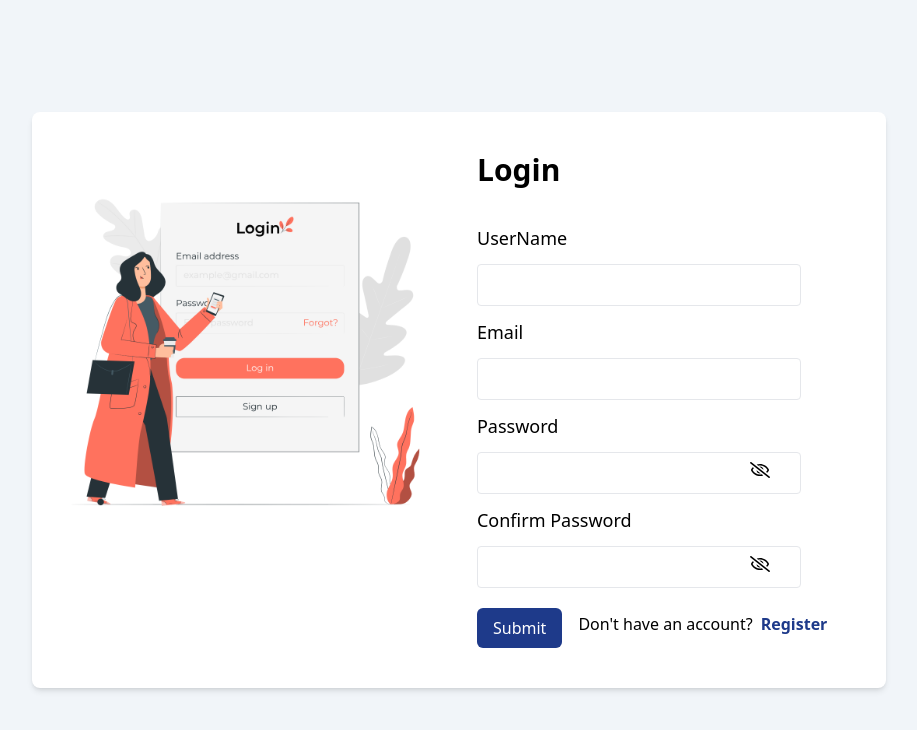
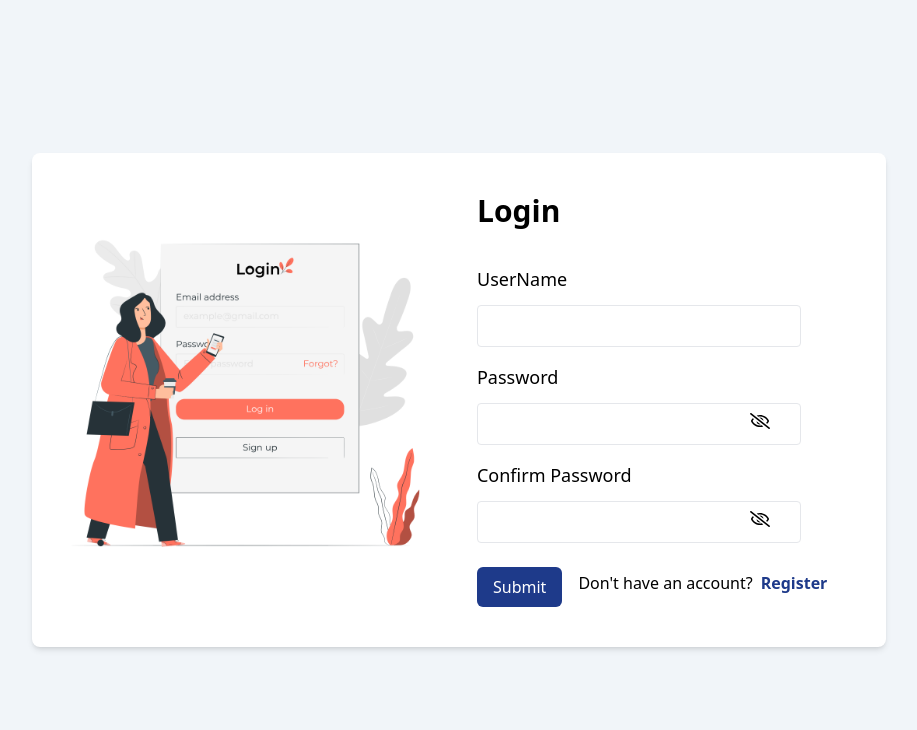
Before and after one commit to himsgyawali54/Food-Zone, a React (Vite) app: page / in a window 1280 px wide. Shown: the top 730 px of the page, without its empty margins (181-1098 px from the left). Built offline with nearby package versions, Linux system fonts and the light colour scheme.

Commit message:
email removed from login page

```diff
--- a/src/Login/LoginForm.tsx
+++ b/src/Login/LoginForm.tsx
@@ -90,7 +90,7 @@ const LoginForm = () => {
                 <div className="mb-4 flex flex-col">
                   <h3 className="text-3xl pb-5 font-semibold">Login</h3>
                 </div>
-                <div className="mb-3 flex flex-col">
+                <div className="mb-4 flex flex-col">
                   <label htmlFor="username">UserName</label>
 
                   <input
@@ -100,21 +100,8 @@ const LoginForm = () => {
                   />
                   {errors.username && <span>This Field Is required</span>}
                 </div>
-                <div className="mb-3 flex flex-col">
-                  <label htmlFor="email">Email</label>
-                  <input
-                    type="email"
-                    id="email"
-                    {...register("email", {
-                      pattern: /^\S+@\S+$/i,
-                    })}
-                    className="border rounded w-10/12 py-2 px-3"
-                  />
-                  {errors.email && errors.email.type === "pattern" && (
-                    <span>Email format is invalid</span>
-                  )}
-                </div>
-                <div className="mb-3 flex flex-col relative">
+
+                <div className="mb-4 flex flex-col relative">
                   <label htmlFor="password">Password</label>
 
                   <input
@@ -137,7 +124,7 @@ const LoginForm = () => {
                   )}
                   {errors.password && <span>This Field Is required</span>}
                 </div>
-                <div className="mb-3 flex flex-col relative">
+                <div className="mb-4 flex flex-col relative">
                   <label htmlFor="confirmpassword">Confirm Password</label>
                   <input
                     id="confirmpassword"
```
